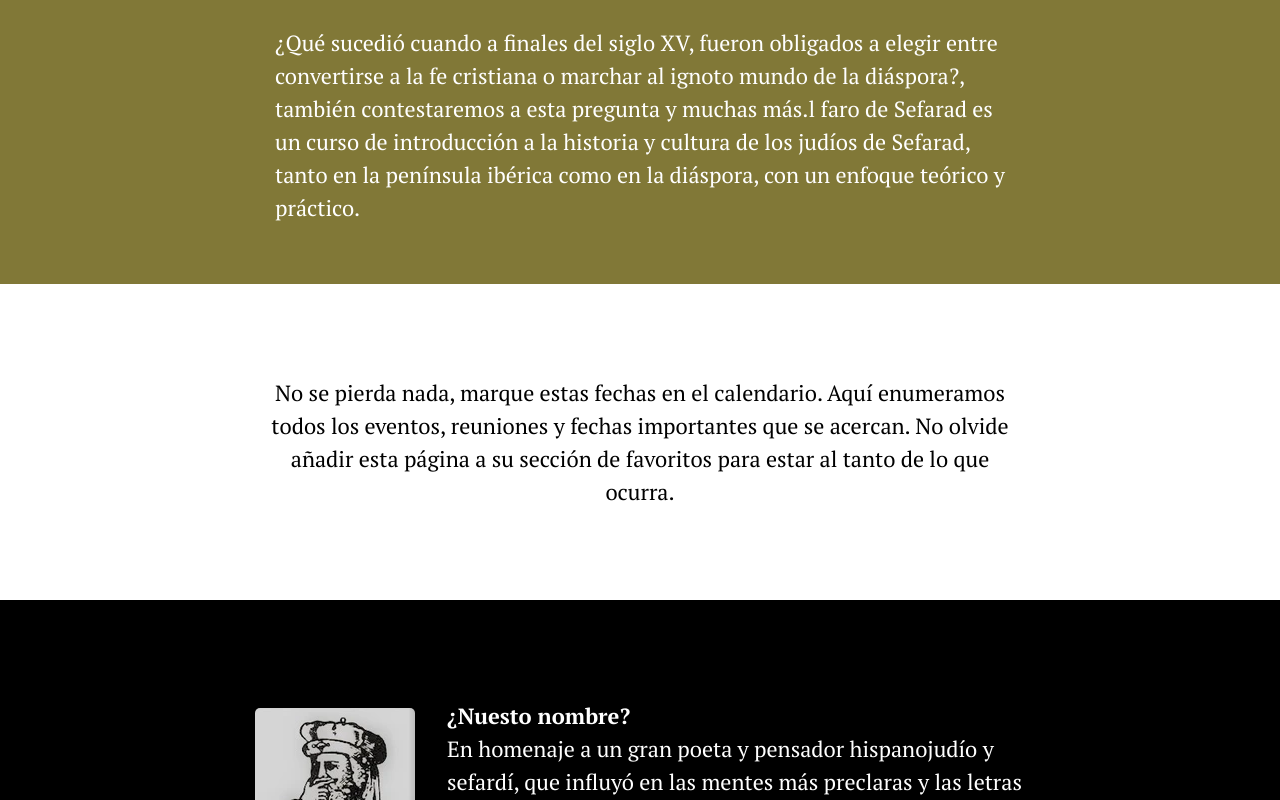
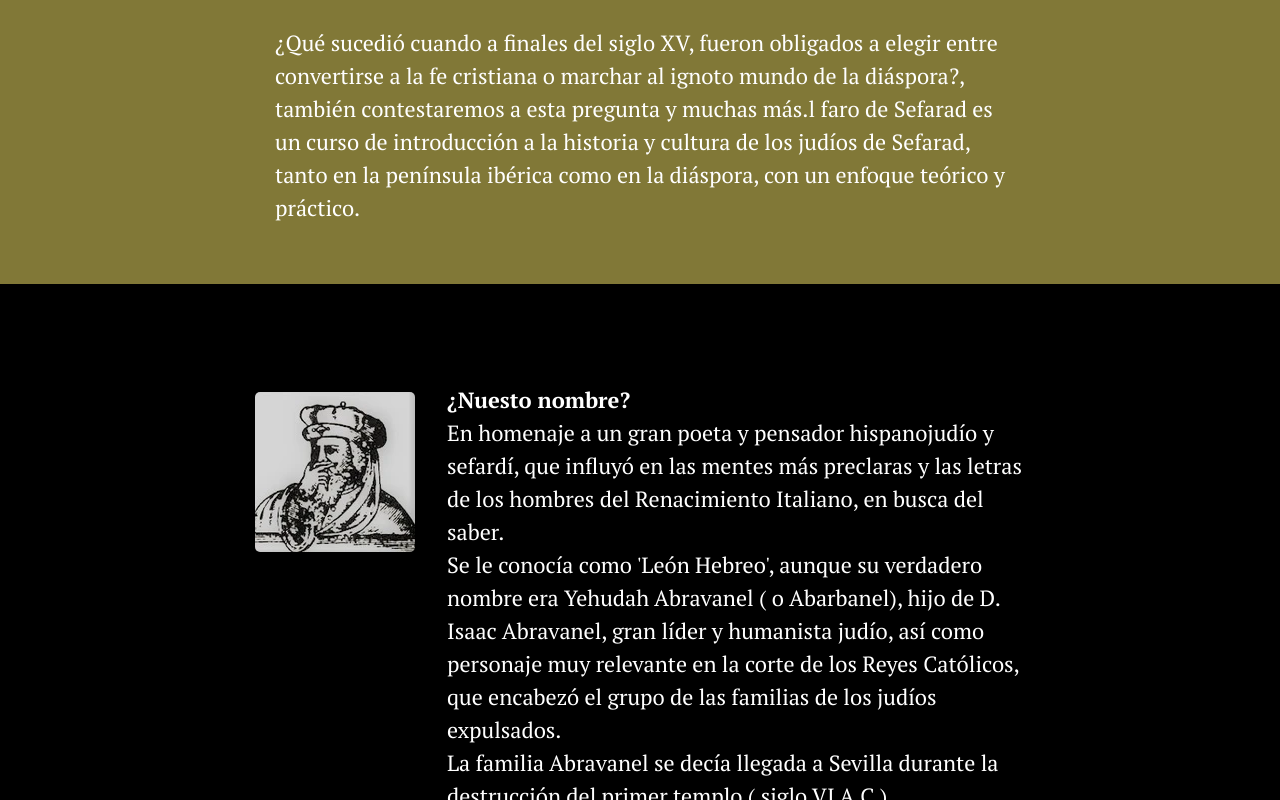
Before and after one commit to ferpar/clh, a Next.js app: page / in a window 1280 px wide. Shown: the part 2557-3357 px from the top of the page. Built offline with nearby package versions, Linux system fonts and the light colour scheme.

Commit message:
temporarily remove Activities from Home

```diff
--- a/src/app/page.js
+++ b/src/app/page.js
@@ -4,7 +4,6 @@ import { getString } from "../helpers/i18n";
 import Hero from "../components/Hero";
 import About from "../components/About";
 import Highlight from "@/components/Highlight";
-import Activities from "@/components/Activities";
 import Triptic from "@/components/Triptic/Triptic";
 import Team from "@/components/Team";
 
@@ -19,7 +18,6 @@ export default function Home() {
       <Hero />
       <About />
       <Highlight />
-      <Activities />
       <Triptic />
       <Team />
     </main>
```
